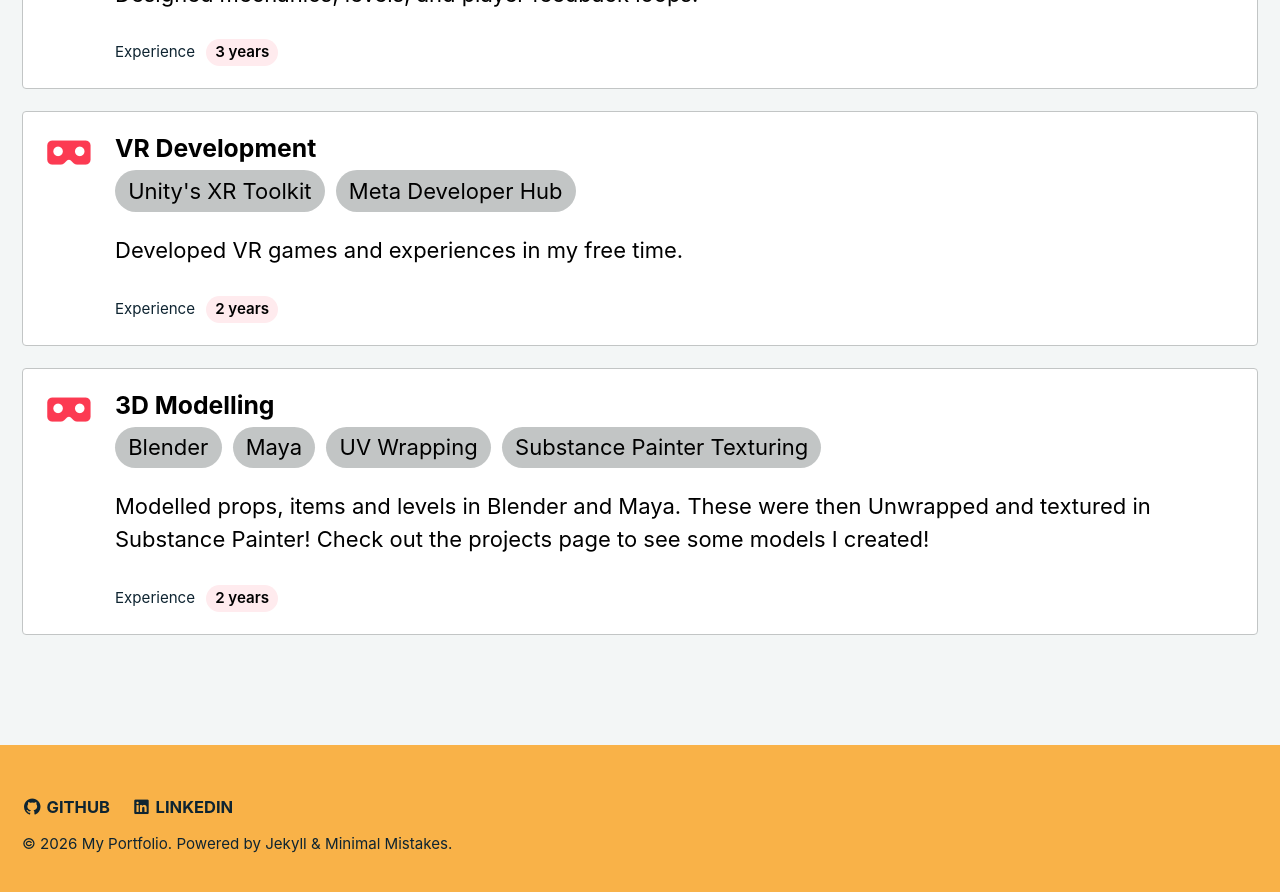
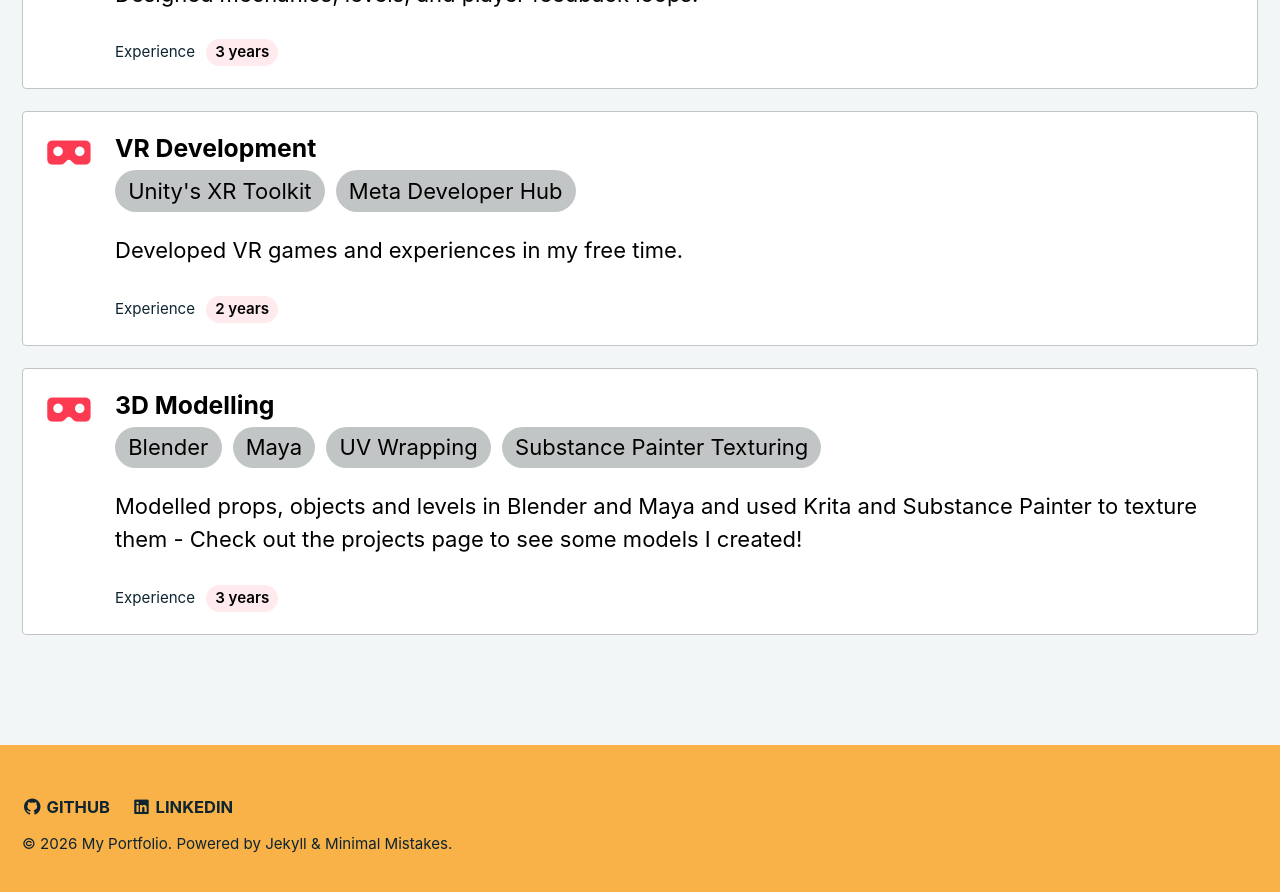
Before and after one commit to AlexUlster/AlexUlster.github.io, a Jekyll site: the page built from _pages/skills.md, in a window 1280 px wide and 900 px high, scrolled down 647 px. Shown: the top 892 px of the window. Built offline with Jekyll 4.4.1, drawn with Linux system fonts in a browser that asks for light colours.

Commit message:
Update skills.md

```diff
--- a/_pages/skills.md
+++ b/_pages/skills.md
@@ -22,9 +22,9 @@ skills:
   - name: "3D Modelling"
     icon: "fa-solid fa-vr-cardboard"
     badges: ["Blender", "Maya", "UV Wrapping", "Substance Painter Texturing"]
-    text: "Modelled props, items and levels in Blender and Maya. These were then Unwrapped and textured in Substance Painter!
+    text: "Modelled props, objects and levels in Blender and Maya and used Krita and Substance Painter to texture them -
     Check out the projects page to see some models I created!"
-    years: 2
+    years: 3
 
 ---
 
```
